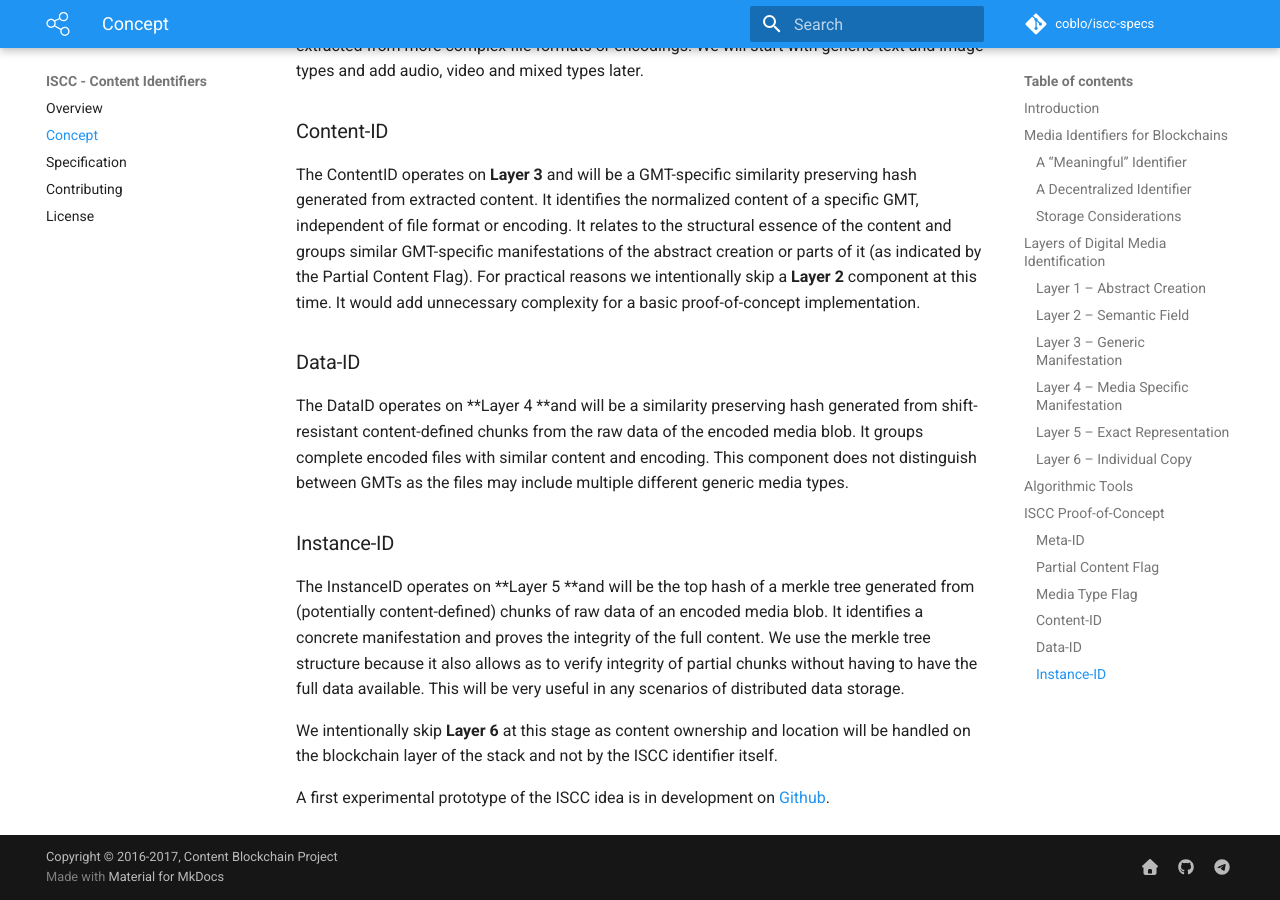
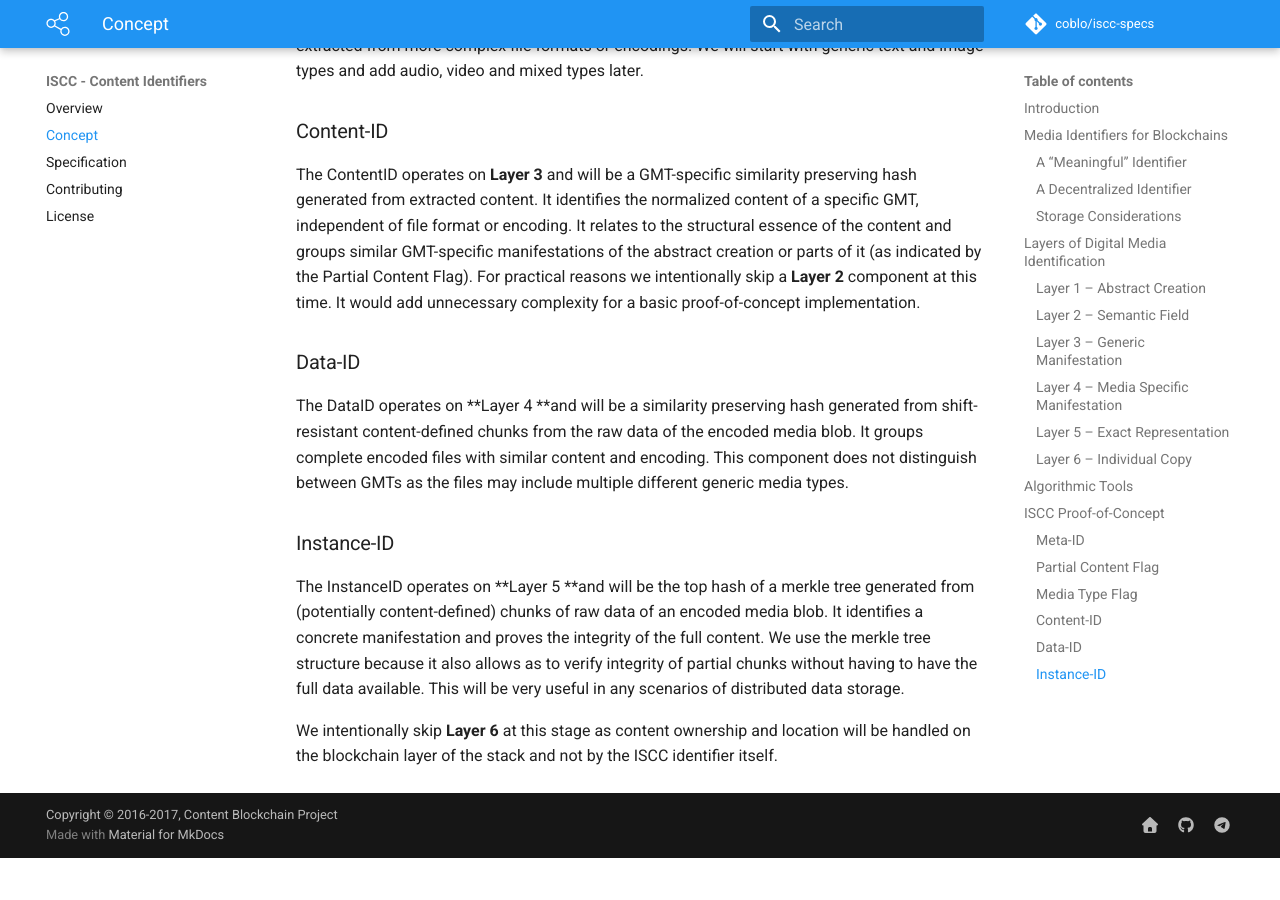
Before and after one commit to iscc/iscc-specs, an MkDocs documentation site: the page built from docs/concept.md, in a window 1280 px wide and 900 px high, scrolled down 6339 px. Built offline with MkDocs 1.6.1 and Material for MkDocs 9.7.7, drawn with Linux system fonts in a browser that asks for light colours; comment, search, counter and statistics services are not loaded; old or Windows-style settings are respelled for this version of MkDocs; after the commit the page ends 7197 px from its top, so only the background shows below that.

Commit message:
Remove old reference

```diff
--- a/docs/concept.md
+++ b/docs/concept.md
@@ -110,5 +110,3 @@ The DataID operates on **Layer 4 **and will be a similarity preserving hash gene
 The InstanceID operates on **Layer 5 **and will be the top hash of a merkle tree generated from (potentially content-defined) chunks of raw data of an encoded media blob. It identifies a concrete manifestation and proves the integrity of the full content. We use the merkle tree structure because it also allows as to verify integrity of partial chunks without having to have the full data available. This will be very useful in any scenarios of distributed data storage.
 
 We intentionally skip **Layer 6** at this stage as content ownership and location will be handled on the blockchain layer of the stack and not by the ISCC identifier itself.
-
-A first experimental prototype of the ISCC idea is in development on [Github](https://github.com/coblo/pyiscclib).
```
